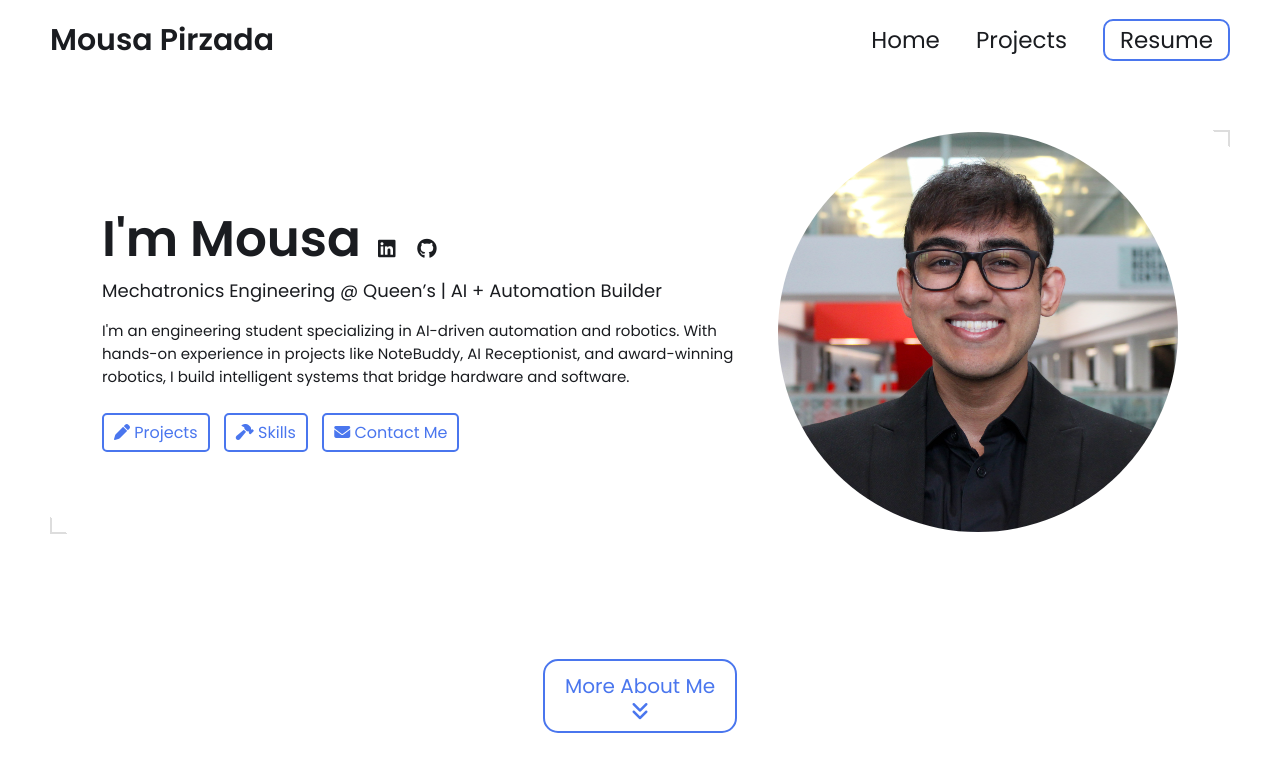
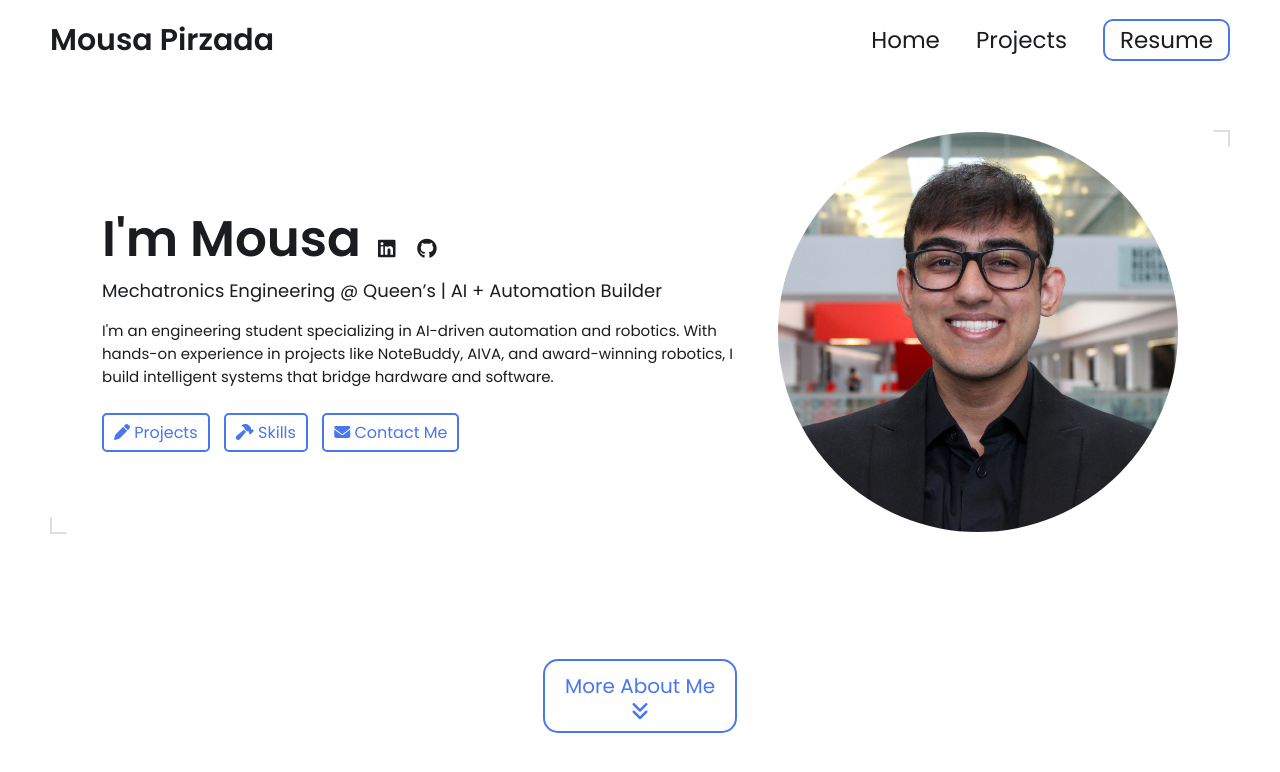
Before and after one commit to 20mup/20mup.github.io, a Jekyll site: the page built from index.html, in a window 1280 px wide and 900 px high. Shown: the top 772 px of the window. Built offline with Jekyll 4.4.1, drawn with Linux system fonts in a browser that asks for light colours.

Commit message:
Update _config.yml

```diff
--- a/_config.yml
+++ b/_config.yml
@@ -7,7 +7,7 @@ name: Mousa Pirzada
 headline: Mechatronics Engineering @ Queen’s | AI + Automation Builder
 description: >-
   I'm an engineering student specializing in AI-driven automation and robotics.
-  With hands-on experience in projects like NoteBuddy, AI Receptionist, and
+  With hands-on experience in projects like NoteBuddy, AIVA, and
   award-winning robotics, I build intelligent systems that bridge hardware and software.
 
 profile_image: ./assets/images/profile-image/mousa.jpg
```
